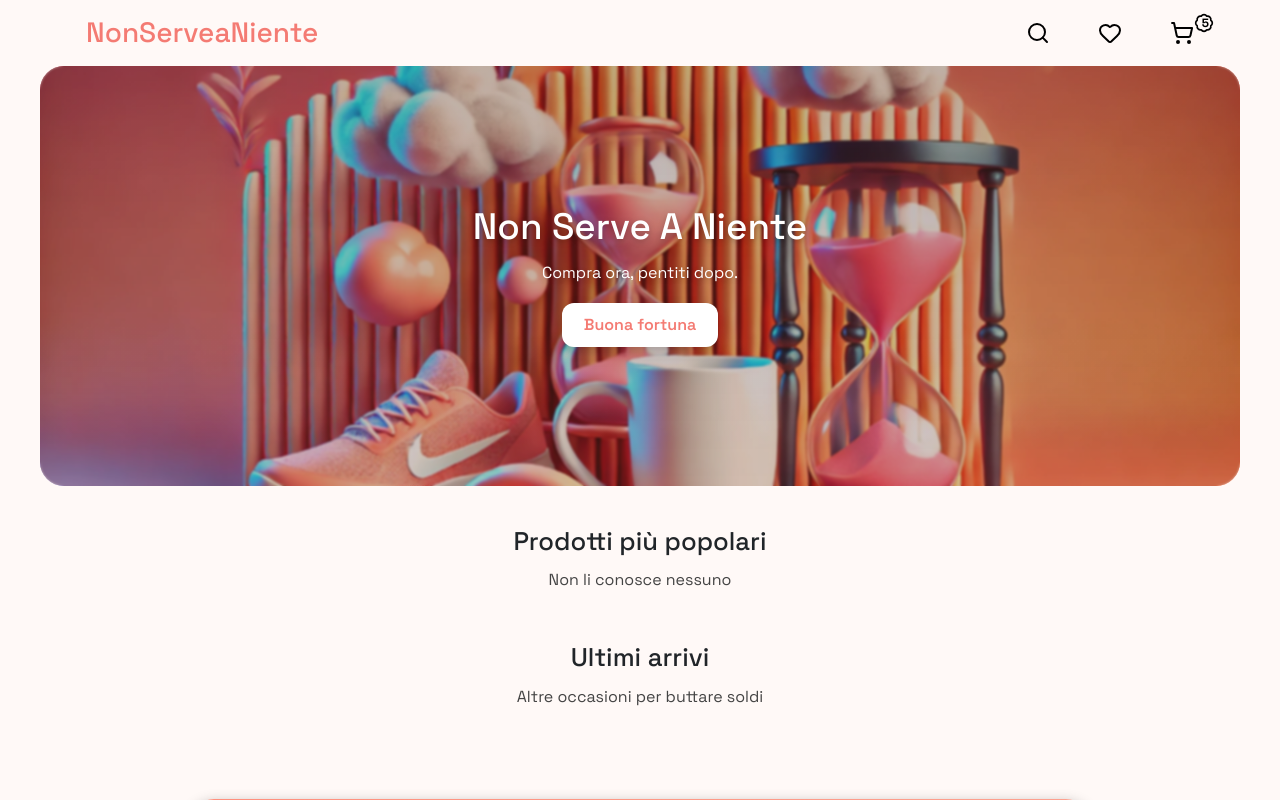
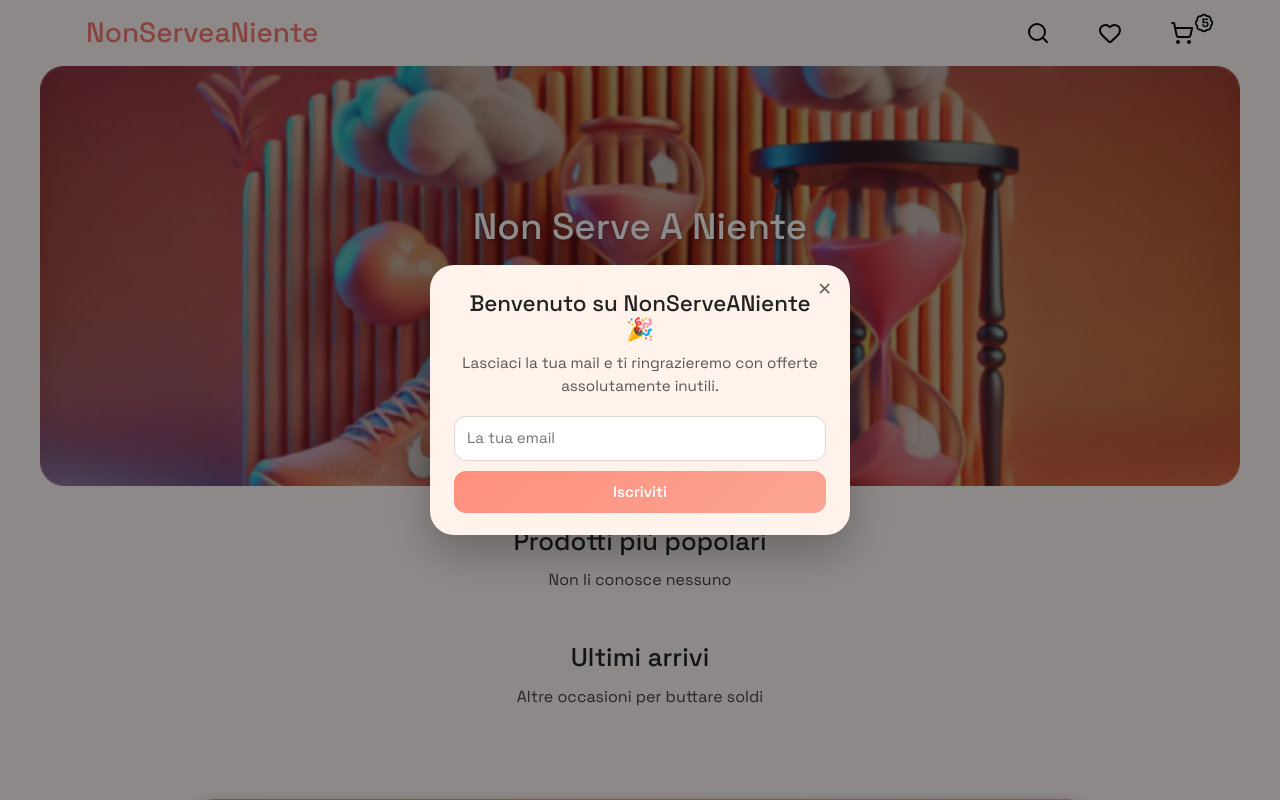
Before and after one commit to TeodoroSeminara/project-work-nonserveraniente, a React (Vite) app: page / in a window 1280 px wide. Shown: the top 800 px of the page. Built offline with nearby package versions, Linux system fonts and the light colour scheme; no server answers.

Commit message:
Added welcome pop-up and installed emailjs as react dependency

```diff
--- a/package.json
+++ b/package.json
@@ -10,6 +10,7 @@
     "preview": "vite preview"
   },
   "dependencies": {
+    "@emailjs/browser": "^4.4.1",
     "axios": "^1.13.2",
     "boostrap": "^2.0.0",
     "bootstrap": "^5.3.8",
--- a/src/components/Footer.jsx
+++ b/src/components/Footer.jsx
@@ -1,54 +1,35 @@
-// Footer presente in tutte le pagine
-import '../styles/Footer.css'
+import "../styles/Footer.css";
 
-export default function Footer(){
+export default function Footer() {
   return (
-    <>
-    {/* Container principale del footer */}
-     <div className="container d-flex justify-content-between">
-      {/* Column degli elementi */}
-        <div className="col d-flex justify-content-between">
-          <div className="">
-              <ul className="footer-ul d-flex justify-content-center flex-column align-content-center">
-                <li>
-                  {/* Titolo  */}
-                  <h4 className="footer-h4">NonServeaNiente</h4>
-                </li>
-                <li className="footer-li-info">
-                  Compra ora, pentiti dopo!
-                  </li>
-                <li className="footer-li-info">
-                  Il tuo shop di oggetti assolutamente inutili
-                  </li>
-              </ul>
-          </div>
-          <div>
-            <ul className="footer-ul">
-              <li>
-                {/* Titolo  */}
-                <h4 className="footer-h4">Link Rapidi</h4>
-              </li>
-              <li>
-                Chi siamo (seriamente?)
-              </li>
-              <li>
-                Termini e condizioni(noiosi)
-              </li>
-              <li>
-               Privacy (La teniamo Stretta)
-              </li>
-            </ul>
-          </div>
-          <div>
-            <ul className="footer-ul">
-              <li>
-                {/* Titolo  */}
-                <h4 className="footer-h4">Contatti</h4>
-              </li>
-            </ul>
-          </div>
+    <div className="footer">
+      <div className="footer-inner">
+
+        {/* Colonna Brand */}
+        <div className="footer-column">
+          <h4 className="footer-title">NonServeaNiente</h4>
+          <p className="footer-text">Compra ora, pentiti dopo!</p>
+          <p className="footer-text">Il tuo shop di oggetti assolutamente inutili</p>
         </div>
-     </div>
-    </>
-  )
+
+        {/* Colonna Link */}
+        <div className="footer-column">
+          <h4 className="footer-title">Link Rapidi</h4>
+          <ul className="footer-list">
+            <li>Chi siamo (seriamente?)</li>
+            <li>Termini e condizioni (noiosi)</li>
+            <li>Privacy (la teniamo stretta)</li>
+          </ul>
+        </div>
+
+        {/* Colonna Contatti */}
+        <div className="footer-column">
+          <h4 className="footer-title">Contatti</h4>
+          <p className="footer-text">info@nonserveaniente.com</p>
+          <p className="footer-text">+39 000 000 0000</p>
+        </div>
+
+      </div>
+    </div>
+  );
 }
--- /dev/null
+++ b/src/components/hero/WelcomePopup.jsx
@@ -0,0 +1,101 @@
+import { useState, useEffect } from "react";
+import emailjs from "@emailjs/browser";
+import "../../styles/WelcomePopup.css";
+
+const LOCALSTORAGE_KEY = "nsn_welcome_shown";
+
+export default function WelcomePopup() {
+    const [isOpen, setIsOpen] = useState(false);
+    const [email, setEmail] = useState("");
+    const [sending, setSending] = useState(false);
+    const [sent, setSent] = useState(false);
+
+    useEffect(() => {
+        const alreadyShown = localStorage.getItem(LOCALSTORAGE_KEY);
+        if (!alreadyShown) {
+            setIsOpen(true);
+        }
+    }, []);
+
+    const handleClose = () => {
+        localStorage.setItem(LOCALSTORAGE_KEY, "true");
+        setIsOpen(false);
+    };
+
+    const handleSubmit = async (e) => {
+        e.preventDefault();
+        if (!email) return;
+
+        setSending(true);
+
+        try {
+            await emailjs.send(
+                "service_k4xenoj",
+                "template_s78m8js",
+                {
+                    user_email: email,
+                },
+                "MxVwJyaupO67MGcc-"
+            );
+
+            setSent(true);
+            localStorage.setItem(LOCALSTORAGE_KEY, "true");
+
+            // dopo 2 secondi chiudiamo
+            setTimeout(() => {
+                setIsOpen(false);
+            }, 2000);
+        } catch (err) {
+            console.error("Errore invio email:", err);
+            // in caso di errore chiudo comunque per non stressare l'utent
+            localStorage.setItem(LOCALSTORAGE_KEY, "true");
+            setIsOpen(false);
+        } finally {
+            setSending(false);
+        }
+    };
+
+    if (!isOpen) return null;
+
+    return (
+        <div className="welcome-popup-overlay">
+            <div className="welcome-popup-card">
+                <button className="welcome-popup-close" onClick={handleClose}>
+                    ✕
+                </button>
+
+                {!sent ? (
+                    <>
+                        <h2 className="welcome-popup-title">Benvenuto su NonServeANiente 🎉</h2>
+                        <p className="welcome-popup-text">
+                            Lasciaci la tua mail e ti ringrazieremo con offerte
+                            <br />
+                            assolutamente inutili.
+                        </p>
+
+                        <form className="welcome-popup-form" onSubmit={handleSubmit}>
+                            <input
+                                type="email"
+                                placeholder="La tua email"
+                                value={email}
+                                onChange={(e) => setEmail(e.target.value)}
+                                required
+                                disabled={sending}
+                            />
+                            <button type="submit" disabled={sending}>
+                                {sending ? "Invio in corso..." : "Iscriviti"}
+                            </button>
+                        </form>
+                    </>
+                ) : (
+                    <>
+                        <h2 className="welcome-popup-title">Grazie! 💌</h2>
+                        <p className="welcome-popup-text">
+                            Ti abbiamo mandato una mail di benvenuto.
+                        </p>
+                    </>
+                )}
+            </div>
+        </div>
+    );
+}
--- a/src/index.css
+++ b/src/index.css
@@ -15,3 +15,25 @@
 body {
   background-color: #fff9f7;
 }
+
+a {
+  text-decoration: none;
+}
+
+li {
+  list-style: none;
+}
+
+html, body {
+  height: 100%;
+}
+
+#root {
+  min-height: 100%;
+  display: flex;
+  flex-direction: column;
+}
+
+main {
+  flex: 1;
+}
--- a/src/layout/DefaultLayout.jsx
+++ b/src/layout/DefaultLayout.jsx
@@ -1,21 +1,23 @@
 import { Outlet } from 'react-router-dom'
 import NavBar from '../components/header/NavBar'
 import Footer from '../components/Footer'
+import WelcomePopup from '../components/hero/WelcomePopup'
 
 
 export default function DefaultLayout() {
   return (
     <>
-     <header>
-       <NavBar/>
-     </header>
+      <WelcomePopup />
+      <header>
+        <NavBar />
+      </header>
 
       <main>
-      <Outlet/>
+        <Outlet />
       </main>
 
       <footer>
-        <Footer/>
+        <Footer />
       </footer>
     </>
   )
--- a/src/styles/Footer.css
+++ b/src/styles/Footer.css
@@ -1,20 +1,76 @@
-a{
-  text-decoration: none;
+.footer {
+  width: 100%;
+  background-color: #1a1a1a;
+  padding: 50px 20px;
+  margin-top: 60px;
+  color: #eee;
 }
 
-li{
-  list-style: none;
+.footer-inner {
+  max-width: 1200px;
+  margin: 0 auto;
+  display: flex;
+  justify-content: space-around;
+  gap: 40px;
+  flex-wrap: wrap;
 }
 
-.footer-ul{
+.footer-column {
+  min-width: 220px;
+}
+
+.footer-title {
+  font-size: 1.3rem;
+  font-weight: 700;
+  margin-bottom: 12px;
+  color: #fff;
+}
+
+.footer-text {
+  color: #d4d4d4;
+  margin-bottom: 6px;
+  font-size: 0.95rem;
+}
+
+.footer-list {
+  list-style: none;
   padding: 0;
   margin: 0;
 }
 
-.footer-h4{
-  font-size: 1.40rem;
+.footer-list li {
+  margin-bottom: 8px;
+  color: #cccccc;
+  cursor: pointer;
+  transition: color 0.2s ease;
 }
 
-.footer-li-info{
-  font-size: 0.80rem;
+.footer-list li:hover {
+  color: #ff8f7d; /* richiamo al rosa brand */
 }
+
+/* TABLET */
+@media (max-width: 1024px) and (min-width: 701px) {
+  .footer-inner {
+    justify-content: center;
+    gap: 50px;
+    text-align: center;
+  }
+
+  .footer-column {
+    min-width: 260px;
+  }
+}
+
+/* MOBILE */
+@media (max-width: 700px) {
+  .footer-inner {
+    flex-direction: column;
+    gap: 30px;
+    text-align: center;
+  }
+
+  .footer-column {
+    min-width: unset;
+  }
+}
--- a/src/styles/ProductCard.css
+++ b/src/styles/ProductCard.css
@@ -1,6 +1,6 @@
 /* Contenitore della card prodotto */
 .product-card {
-    background-color: #fbeae3;
+    background-color: #fff3eb;
     border-radius: 18px;
     padding: 10px;
     display: flex;
--- a/src/styles/ProductPage.css
+++ b/src/styles/ProductPage.css
@@ -7,7 +7,6 @@
   max-width: 1200px;
   margin: 0 auto;
   align-items: flex-start;
-  font-family: sans-serif;
 }
 
 /* --- SEZIONE IMMAGINI --- */
--- /dev/null
+++ b/src/styles/WelcomePopup.css
@@ -0,0 +1,117 @@
+.welcome-popup-overlay {
+  position: fixed;
+  inset: 0;
+  background: rgba(0, 0, 0, 0.45);
+  display: flex;
+  justify-content: center;
+  align-items: center;
+  z-index: 999;
+}
+
+.welcome-popup-card {
+  position: relative;
+  width: min(420px, 90%);
+  background: #fff3eb; /* crema in linea col tuo brand */
+  border-radius: 24px;
+  padding: 26px 24px 22px;
+  box-shadow: 0 18px 45px rgba(0, 0, 0, 0.25);
+  animation: welcome-popup-in 0.25s ease-out;
+  text-align: center;
+}
+
+.welcome-popup-close {
+  position: absolute;
+  top: 10px;
+  right: 12px;
+  border: none;
+  background: transparent;
+  cursor: pointer;
+  font-size: 1.1rem;
+  opacity: 0.6;
+  transition: opacity 0.2s ease, transform 0.2s ease;
+}
+
+.welcome-popup-close:hover {
+  opacity: 1;
+  transform: scale(1.1);
+}
+
+.welcome-popup-title {
+  font-size: 1.4rem;
+  margin-bottom: 8px;
+  color: #222;
+}
+
+.welcome-popup-text {
+  font-size: 0.95rem;
+  color: #555;
+  margin-bottom: 18px;
+}
+
+.welcome-popup-form {
+  display: flex;
+  flex-direction: column;
+  gap: 10px;
+}
+
+.welcome-popup-form input {
+  padding: 10px 12px;
+  border-radius: 12px;
+  border: 1px solid #e0d7d1;
+  font-size: 0.95rem;
+  outline: none;
+}
+
+.welcome-popup-form input:focus {
+  border-color: #ff8f7d;
+  box-shadow: 0 0 0 2px rgba(255, 143, 125, 0.25);
+}
+
+.welcome-popup-form button {
+  border: none;
+  border-radius: 12px;
+  padding: 10px 16px;
+  font-size: 0.95rem;
+  font-weight: 600;
+  cursor: pointer;
+  background: linear-gradient(135deg, #ff8f7d, #fca594);
+  color: #fff;
+  transition: transform 0.2s ease, box-shadow 0.2s ease;
+}
+
+.welcome-popup-form button:hover:enabled {
+  transform: translateY(-1px) scale(1.02);
+  box-shadow: 0 6px 14px rgba(0, 0, 0, 0.18);
+}
+
+.welcome-popup-form button:disabled {
+  opacity: 0.7;
+  cursor: default;
+}
+
+/* Animazione ingresso */
+@keyframes welcome-popup-in {
+  from {
+    opacity: 0;
+    transform: translateY(10px) scale(0.96);
+  }
+  to {
+    opacity: 1;
+    transform: translateY(0) scale(1);
+  }
+}
+
+/* Mobile fine-tuning */
+@media (max-width: 480px) {
+  .welcome-popup-card {
+    padding: 22px 18px 18px;
+  }
+
+  .welcome-popup-title {
+    font-size: 1.25rem;
+  }
+
+  .welcome-popup-text {
+    font-size: 0.9rem;
+  }
+}
```
Also changed, not shown: 1 other file (tests, documents, lock files or other folders).
